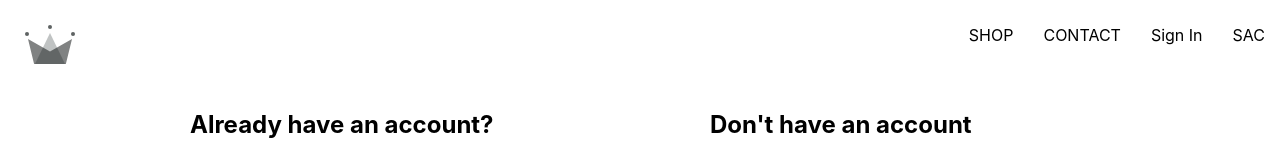
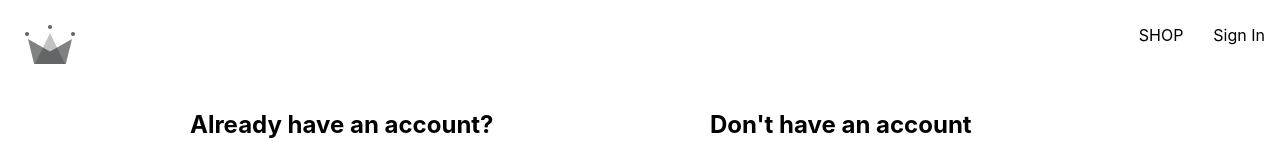
Before and after one commit to andres-ldr/crwn-clothing, a React (Create React App) app: page /auth in a window 1280 px wide. Shown: the top 150 px of the page. Built offline with nearby package versions, Linux system fonts and the light colour scheme; no server answers.

Commit message:
delete setCurrentUser

```diff
--- a/src/components/navigation/navigation.component.jsx
+++ b/src/components/navigation/navigation.component.jsx
@@ -3,11 +3,12 @@ import { Outlet } from "react-router";
 import { Link } from "react-router-dom";
 import { ReactComponent as CrwnLogo } from "../../assets/crown.svg";
 import { UserContext } from "../../context/user.context";
-
+import { signOutUser } from "../../utils/firebase.utils";
 import "./navigation.styles.scss";
 
 const Navigation = () => {
   const { currentUser } = useContext(UserContext);
+
   return (
     <Fragment>
       <div className="navigation">
@@ -18,15 +19,15 @@ const Navigation = () => {
           <Link className="nav-link" to="/shop">
             SHOP
           </Link>
-          <Link className="nav-link" to="/shop">
-            CONTACT
-          </Link>
-          <Link className="nav-link" to="/auth">
-            Sign In
-          </Link>
-          <Link className="nav-link" to="/shop">
-            SAC
-          </Link>
+          {currentUser ? (
+            <span className="nav-link" onClick={signOutUser}>
+              SIGN OUT
+            </span>
+          ) : (
+            <Link className="nav-link" to="/auth">
+              Sign In
+            </Link>
+          )}
         </div>
       </div>
       <Outlet />
--- a/src/components/sign-in-form/sign-in-form.component.jsx
+++ b/src/components/sign-in-form/sign-in-form.component.jsx
@@ -1,4 +1,4 @@
-import { useState, useContext } from "react";
+import { useState } from "react";
 import {
   signInWithGooglePopup,
   createUserDocumentFromAuth,
@@ -19,10 +19,13 @@ const SignInForm = () => {
   const [formFields, setFormFields] = useState(defaultformFields);
   const { email, password } = formFields;
 
-  const { setCurrentUser } = useContext(UserContext);
-
   const resetFormFields = () => {
     setFormFields(defaultformFields);
+  };
+
+  const handleChange = (event) => {
+    const { name, value } = event.target;
+    setFormFields({ ...formFields, [name]: value });
   };
 
   const handleSubmit = async (event) => {
@@ -33,7 +36,6 @@ const SignInForm = () => {
         email,
         password
       );
-      setCurrentUser(user);
       resetFormFields();
     } catch (err) {
       switch (err.code) {
@@ -50,14 +52,8 @@ const SignInForm = () => {
     }
   };
 
-  const handleChange = (event) => {
-    const { name, value } = event.target;
-    setFormFields({ ...formFields, [name]: value });
-  };
-
   const signInWithGoogle = async () => {
-    const { user } = await signInWithGooglePopup();
-    await createUserDocumentFromAuth(user);
+    await signInWithGooglePopup();
   };
 
   return (
--- a/src/components/sign-up-form/sign-up-form.component.jsx
+++ b/src/components/sign-up-form/sign-up-form.component.jsx
@@ -1,10 +1,11 @@
-import { useState } from "react";
+import { useState, useContext } from "react";
 import {
   createUserDocumentFromAuth,
   createAuthUserWithEmailAndPassword,
 } from "../../utils/firebase.utils";
 import Button from "../button/button.component";
 import FormInput from "../form-input/form-input.component";
+
 import "./sign-up-form.styles.scss";
 
 const defaultformFields = {
@@ -17,6 +18,7 @@ const defaultformFields = {
 const SignUpForm = () => {
   const [formFields, setFormFields] = useState(defaultformFields);
   const { displayName, email, password, confirmPassword } = formFields;
+
 
   const resetFormFields = () => {
     setFormFields(defaultformFields);
@@ -34,7 +36,6 @@ const SignUpForm = () => {
         email,
         password
       );
-
       await createUserDocumentFromAuth(user, { displayName });
       resetFormFields();
     } catch (err) {
```
